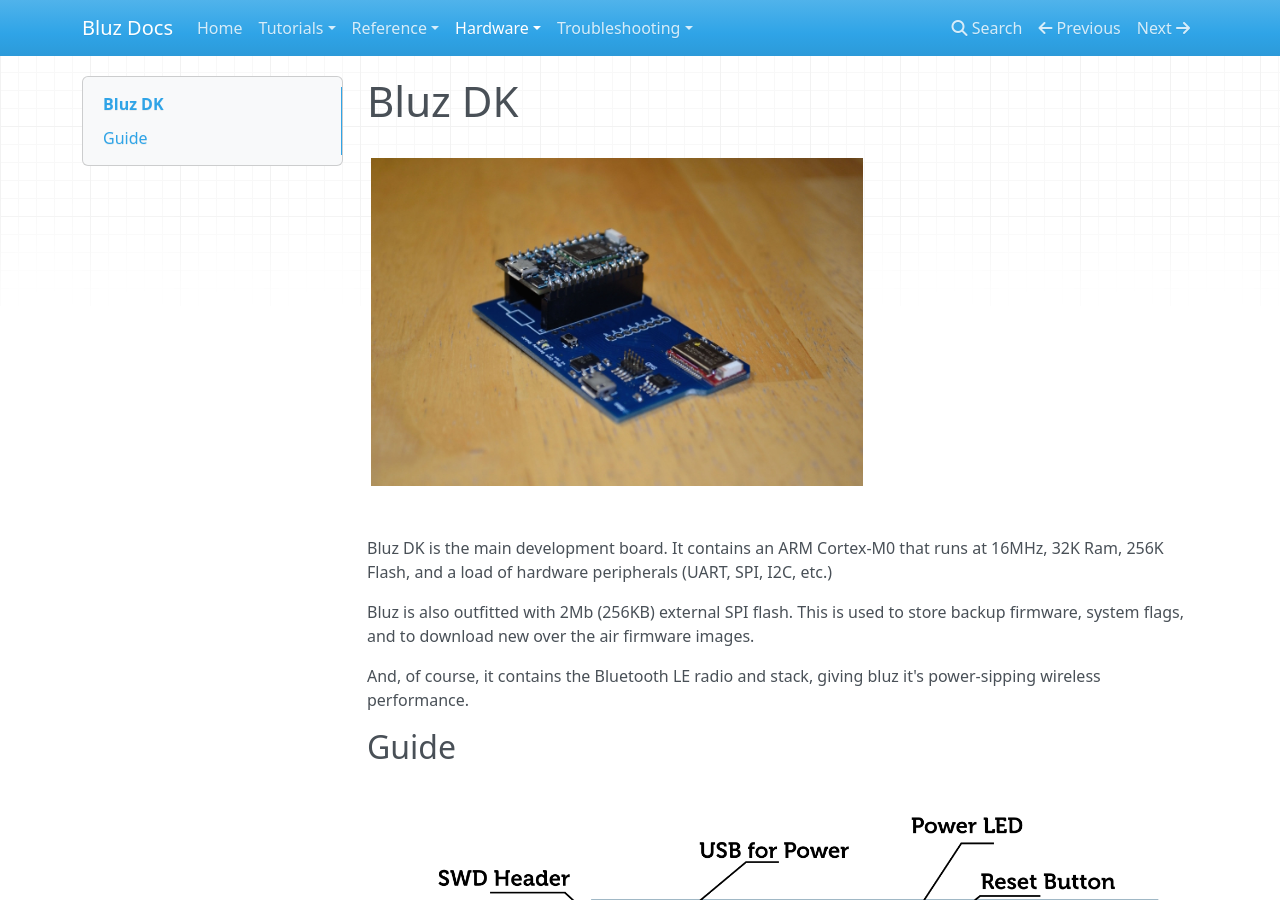
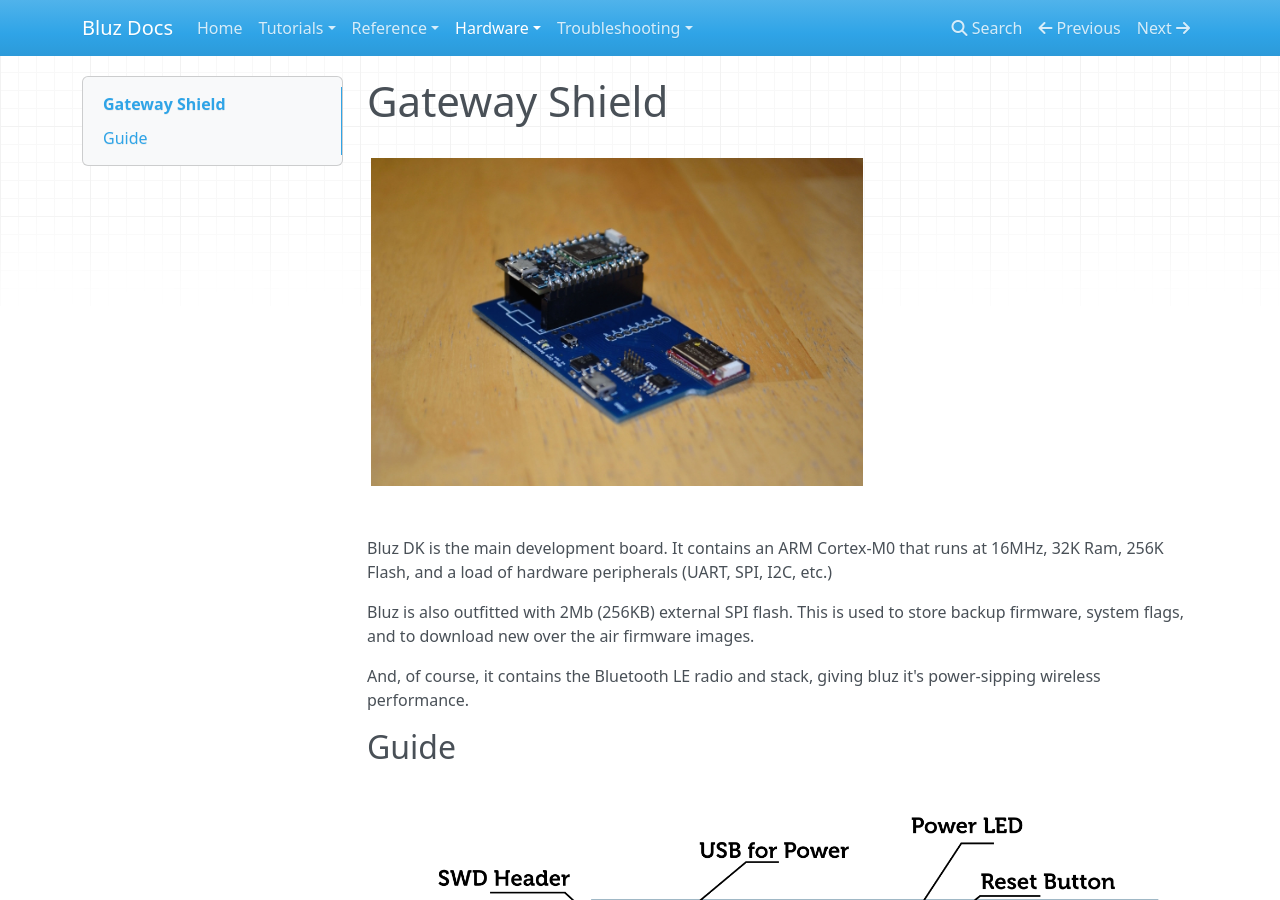
Before and after one commit to bluzDK/bluz-docs, an MkDocs documentation site: the page built from docs/hardware/gw_shield.md, in a window 1280 px wide and 900 px high. Built offline with MkDocs 1.6.1, drawn with Linux system fonts in a browser that asks for light colours; nearby versions of some CDN libraries; old or Windows-style settings are respelled for this version of MkDocs.

Commit message:
name change

```diff
--- a/docs/hardware/gw_shield.md
+++ b/docs/hardware/gw_shield.md
@@ -1,4 +1,4 @@
-#Bluz DK
+#Gateway Shield
 
 ![hero](/img/gw_shield.jpg)
 
```
